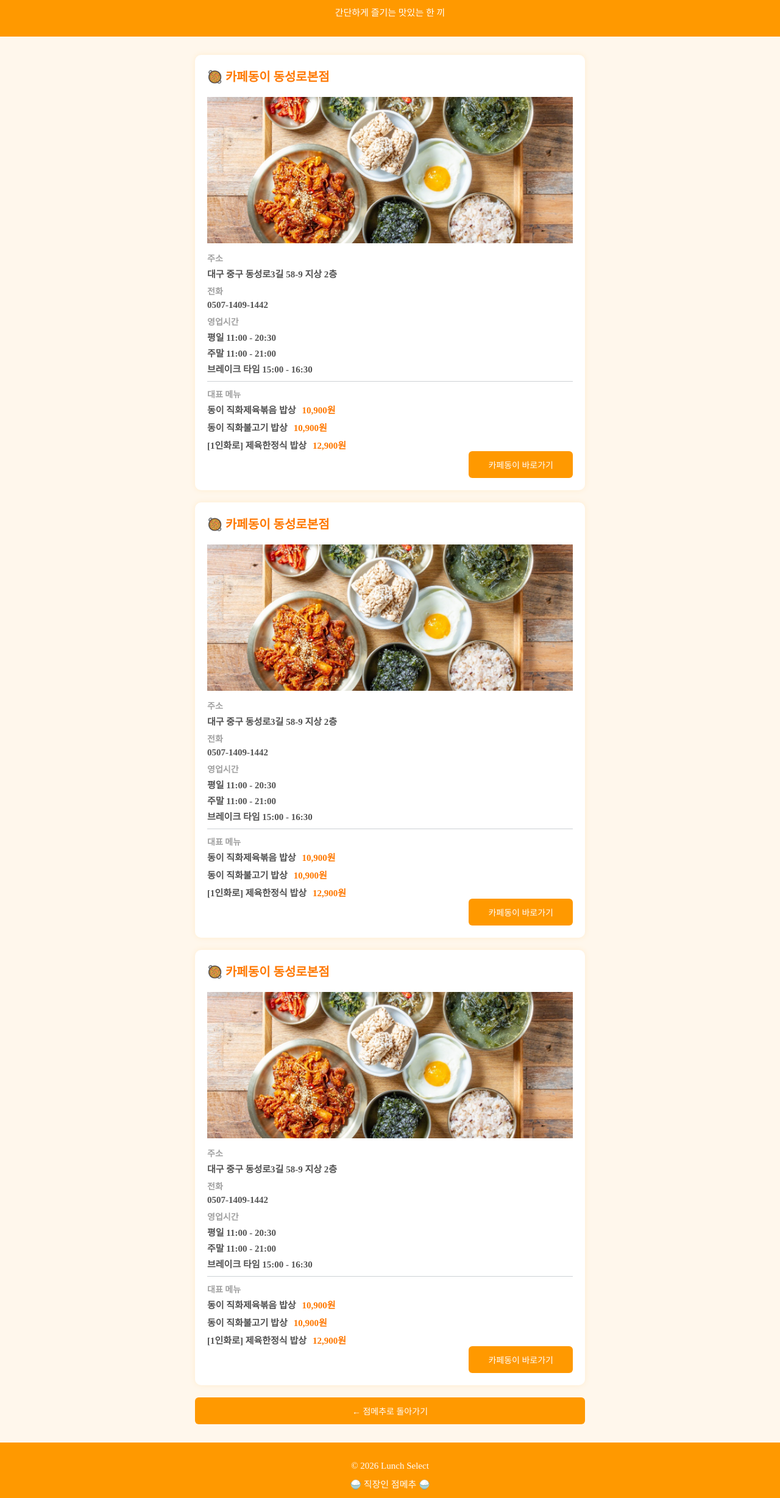
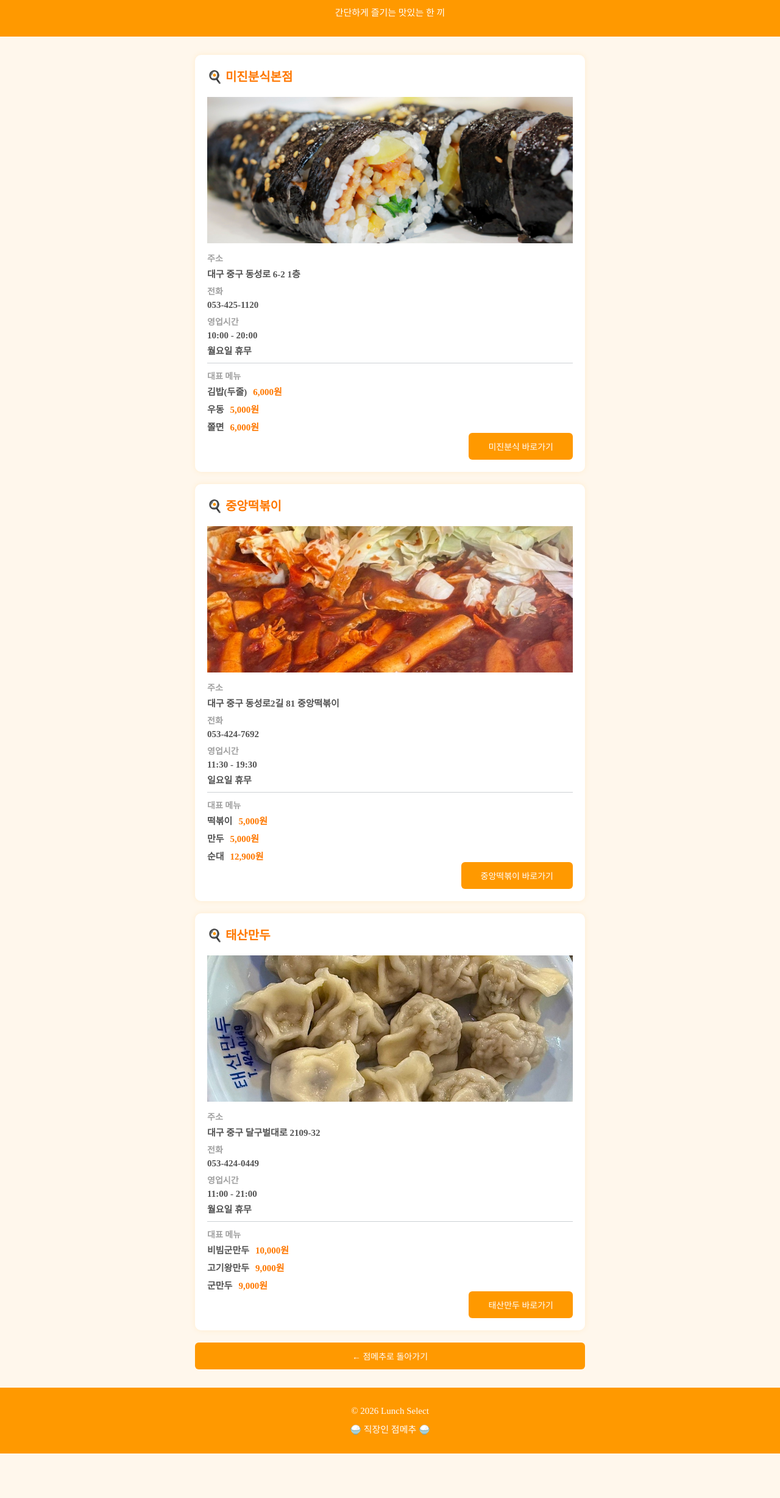
Before and after one commit to ggyeongeunn/toyproject_food, a plain HTML site: page snack.html in a window 1280 px wide. Shown: the part 103-2560 px from the top of the page at 61% size. After the commit the page ends 2487 px from the top, so only its background shows below. Drawn offline with Linux system fonts and the light colour scheme; a web font is replaced by a local one.

Commit message:
페이지 완성

```diff
--- a/snack.html
+++ b/snack.html
@@ -16,126 +16,123 @@
     </header>
     <section>
       <div class="box" id="korean">
-        <h3>🥘 카페동이 동성로본점</h3>
+        <h3>🍳 미진분식본점</h3>
         <div class="list menu">
-          <img src="images/korean_list1.jpg" alt="korean food" />
+          <img src="images/snack_list1.jpg" alt="snack food" />
           <ul class="info">
             <li>
               <strong>주소</strong>
-              <p>대구 중구 동성로3길 58-9 지상 2층</p>
+              <p>대구 중구 동성로 6-2 1층</p>
             </li>
             <li>
               <strong>전화</strong>
-              <p>0507-1409-1442</p>
+              <p>053-425-1120</p>
             </li>
             <li>
               <strong>영업시간</strong>
-              <p>평일 11:00 - 20:30</p>
-              <p>주말 11:00 - 21:00</p>
-              <p>브레이크 타임 15:00 - 16:30</p>
+              <p>10:00 - 20:00</p>
+              <p>월요일 휴무</p>
             </li>
           </ul>
           <hr />
           <ul class="info">
             <li>
               <strong>대표 메뉴</strong>
-              <p>동이 직화제육볶음 밥상<span>10,900원</span></p>
+              <p>김밥(두줄)<span>6,000원</span></p>
             </li>
             <li>
-              <p>동이 직화불고기 밥상<span>10,900원</span></p>
+              <p>우동<span>5,000원</span></p>
             </li>
             <li>
-              <p>[1인화로] 제육한정식 밥상<span>12,900원</span></p>
+              <p>쫄면<span>6,000원</span></p>
             </li>
           </ul>
         </div>
         <a
-          href="https://map.naver.com/p/entry/place/1100957460?c=15.00,0,0,0,dh&placePath=%2Fhome%3Ffrom%3Dmap%26fromPanelNum%3D1%26additionalHeight%3D76%26timestamp%3D202609301657%26locale%3Dko%26svcName%3Dmap_pcv5%26from%3Dmap%26fromPanelNum%3D1%26additionalHeight%3D76%26timestamp%3D202609301657%26locale%3Dko%26svcName%3Dmap_pcv5"
+          href="https://map.naver.com/p/entry/place/15956377?c=15.00,0,0,0,dh&placePath=%2Fhome%3Ffrom%3Dmap%26fromPanelNum%3D1%26additionalHeight%3D76%26timestamp%3D202610010939%26locale%3Dko%26svcName%3Dmap_pcv5"
           target="_blank"
           class="button link"
-          >카페동이 바로가기</a
+          >미진분식 바로가기</a
         >
       </div>
       <div class="box" id="korean">
-        <h3>🥘 카페동이 동성로본점</h3>
+        <h3>🍳 중앙떡볶이</h3>
         <div class="list menu">
-          <img src="images/korean_list1.jpg" alt="korean food" />
+          <img src="images/snack_list2.jpg" alt="snack food" />
           <ul class="info">
             <li>
               <strong>주소</strong>
-              <p>대구 중구 동성로3길 58-9 지상 2층</p>
+              <p>대구 중구 동성로2길 81 중앙떡볶이</p>
             </li>
             <li>
               <strong>전화</strong>
-              <p>0507-1409-1442</p>
+              <p>053-424-7692</p>
             </li>
             <li>
               <strong>영업시간</strong>
-              <p>평일 11:00 - 20:30</p>
-              <p>주말 11:00 - 21:00</p>
-              <p>브레이크 타임 15:00 - 16:30</p>
+              <p>11:30 - 19:30</p>
+              <p>일요일 휴무</p>
             </li>
           </ul>
           <hr />
           <ul class="info">
             <li>
               <strong>대표 메뉴</strong>
-              <p>동이 직화제육볶음 밥상<span>10,900원</span></p>
+              <p>떡볶이<span>5,000원</span></p>
             </li>
             <li>
-              <p>동이 직화불고기 밥상<span>10,900원</span></p>
+              <p>만두<span>5,000원</span></p>
             </li>
             <li>
-              <p>[1인화로] 제육한정식 밥상<span>12,900원</span></p>
+              <p>순대<span>12,900원</span></p>
             </li>
           </ul>
         </div>
         <a
-          href="https://map.naver.com/p/entry/place/1100957460?c=15.00,0,0,0,dh&placePath=%2Fhome%3Ffrom%3Dmap%26fromPanelNum%3D1%26additionalHeight%3D76%26timestamp%3D202609301657%26locale%3Dko%26svcName%3Dmap_pcv5%26from%3Dmap%26fromPanelNum%3D1%26additionalHeight%3D76%26timestamp%3D202609301657%26locale%3Dko%26svcName%3Dmap_pcv5"
+          href="https://map.naver.com/p/entry/place/20601192?c=15.00,0,0,0,dh&placePath=%2Fhome%3Ffrom%3Dmap%26fromPanelNum%3D1%26additionalHeight%3D76%26timestamp%3D202610010942%26locale%3Dko%26svcName%3Dmap_pcv5"
           target="_blank"
           class="button link"
-          >카페동이 바로가기</a
+          >중앙떡볶이 바로가기</a
         >
       </div>
       <div class="box" id="korean">
-        <h3>🥘 카페동이 동성로본점</h3>
+        <h3>🍳 태산만두</h3>
         <div class="list menu">
-          <img src="images/korean_list1.jpg" alt="korean food" />
+          <img src="images/snack_list3.jpg" alt="snack food" />
           <ul class="info">
             <li>
               <strong>주소</strong>
-              <p>대구 중구 동성로3길 58-9 지상 2층</p>
+              <p>대구 중구 달구벌대로 2109-32</p>
             </li>
             <li>
               <strong>전화</strong>
-              <p>0507-1409-1442</p>
+              <p>053-424-0449</p>
             </li>
             <li>
               <strong>영업시간</strong>
-              <p>평일 11:00 - 20:30</p>
-              <p>주말 11:00 - 21:00</p>
-              <p>브레이크 타임 15:00 - 16:30</p>
+              <p>11:00 - 21:00</p>
+              <p>월요일 휴무</p>
             </li>
           </ul>
           <hr />
           <ul class="info">
             <li>
               <strong>대표 메뉴</strong>
-              <p>동이 직화제육볶음 밥상<span>10,900원</span></p>
+              <p>비빔군만두<span>10,000원</span></p>
             </li>
             <li>
-              <p>동이 직화불고기 밥상<span>10,900원</span></p>
+              <p>고기왕만두<span>9,000원</span></p>
             </li>
             <li>
-              <p>[1인화로] 제육한정식 밥상<span>12,900원</span></p>
+              <p>군만두<span>9,000원</span></p>
             </li>
           </ul>
         </div>
         <a
-          href="https://map.naver.com/p/entry/place/1100957460?c=15.00,0,0,0,dh&placePath=%2Fhome%3Ffrom%3Dmap%26fromPanelNum%3D1%26additionalHeight%3D76%26timestamp%3D202609301657%26locale%3Dko%26svcName%3Dmap_pcv5%26from%3Dmap%26fromPanelNum%3D1%26additionalHeight%3D76%26timestamp%3D202609301657%26locale%3Dko%26svcName%3Dmap_pcv5"
+          href="https://map.naver.com/p/entry/place/20366045?c=15.00,0,0,0,dh&placePath=%2Fhome%3Ffrom%3Dmap%26fromPanelNum%3D1%26additionalHeight%3D76%26timestamp%3D202610010948%26locale%3Dko%26svcName%3Dmap_pcv5"
           target="_blank"
           class="button link"
-          >카페동이 바로가기</a
+          >태산만두 바로가기</a
         >
       </div>
       <a href="index.html" class="button">← 점메추로 돌아가기</a>
```
Also changed, not shown: american.html (+32 -36 lines), index.html (+1 -1 lines), japanese.html (+31 -36 lines), images/american_list1.jpg (added), images/american_list2.jpg (added), images/japanese_list1.jpg (added), images/japanese_list2.jpg (added), images/japanese_list3.jpg (added), images/snack_list1.jpg (added), images/snack_list2.jpg (added), images/snack_list3.jpg (added), 1 other file.
